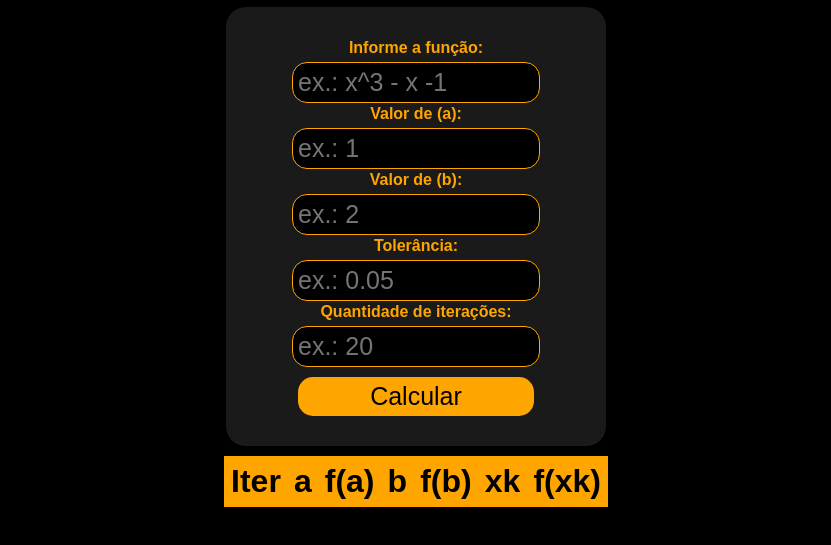
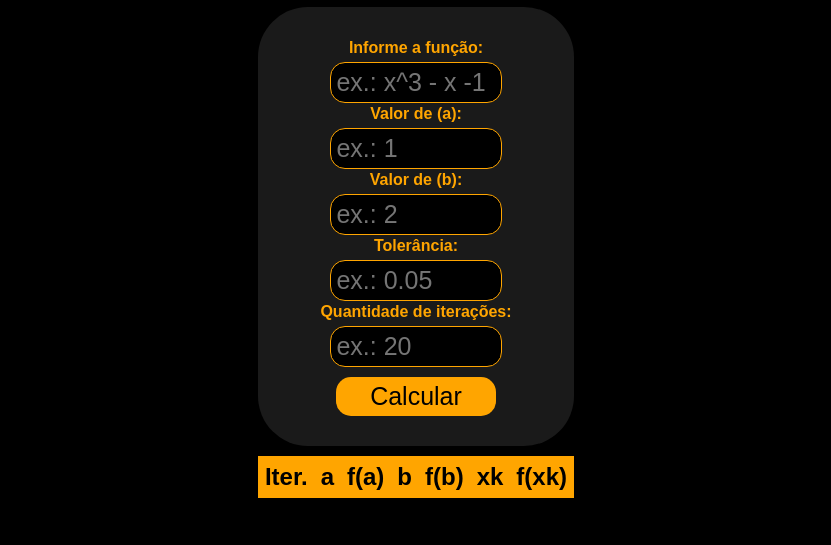
Before and after one commit to entrea/regula-falsi, a plain HTML site: page index.html in a window 1280 px wide. Shown: the part 105-650 px from the top of the page, without its empty margins (224-1055 px from the left). Drawn offline with nearby package versions, Linux system fonts and the light colour scheme.

Commit message:
Ajustanto

```diff
--- a/index.html
+++ b/index.html
@@ -24,24 +24,16 @@
             margin: 10px;
         }
 
-       /* .form-container {
+       .form-container {
             max-width: 20%; /* aumenta a largura da parte cinza */
-          /*  margin: 5px auto; */
-          /*  padding: 30px; /* Aumenta levemente o padding do contêiner, ou seja, aumenta a largura da parte cinza */
-          /*  background-color: #1a1a1a; /* Fundo levemente mais claro */
-           /* border-radius: 50px; /* Arredonda os cantos do fundo cinza */
-          /*  box-shadow: 0 4px 8px rgba(0, 0, 0, 0.2); */
-       /* } */
+            margin: 5px auto;
+            padding: 30px; /* Aumenta levemente o padding do contêiner, ou seja, aumenta a largura da parte cinza */
+            background-color: #1a1a1a; /* Fundo levemente mais claro */
+            border-radius: 50px; /* Arredonda os cantos do fundo cinza */
+            box-shadow: 0 4px 8px rgba(0, 0, 0, 0.2);
+         }
 
-       .form-container {
-            width: 100%;
-            max-width: 320px; /* Define uma largura máxima que se adapta a telas menores */
-            margin: 5px auto; /* Centraliza o contêiner horizontalmente */
-            padding: 30px; /* Define o padding */
-            background-color: #1a1a1a; /* Fundo levemente mais claro */
-            border-radius: 20px; /* Arredonda os cantos */
-            box-shadow: 0 4px 8px rgba(0, 0, 0, 0.2);
-           }
+
 
         label {
             font-weight: bold;
@@ -50,7 +42,7 @@
         }
 
         input, button {
-            width: calc(80% - 20px);
+            width: calc(70% - 20px); /* Aumenta ou diminui o comprimento da caixinha  */
             padding: 5px; /* Diminui ou aumenta a caixinha */
             margin-bottom: 0px; /* Diminui ou aumenta margem inferior em cinza */
             border-radius: 15px; /* Posso ajustar o raio do cando da caixinha */
@@ -75,7 +67,7 @@
         }
 
         table {
-            width: 30%;
+            width: 22.9%; /* Aumenta ou diminui a largura da tabela*/
             max-width: 40%;
             border-collapse: collapse;
             margin: 10px auto;
@@ -92,7 +84,7 @@
         th {
             background-color: #FFA500;
             color: #000;
-            font-size: 32px;
+            font-size: 24px; /* Aumenta o tamanho da fonte do cabeçalho da tabela */
         }
 
         /* Media queries para responsividade */
@@ -140,7 +132,7 @@
         <table>
             <thead>
                 <tr>
-                    <th>Iter</th>
+                    <th>Iter.</th>
                     <th>a</th>
                     <th>f(a)</th>
                     <th>b</th>
```
